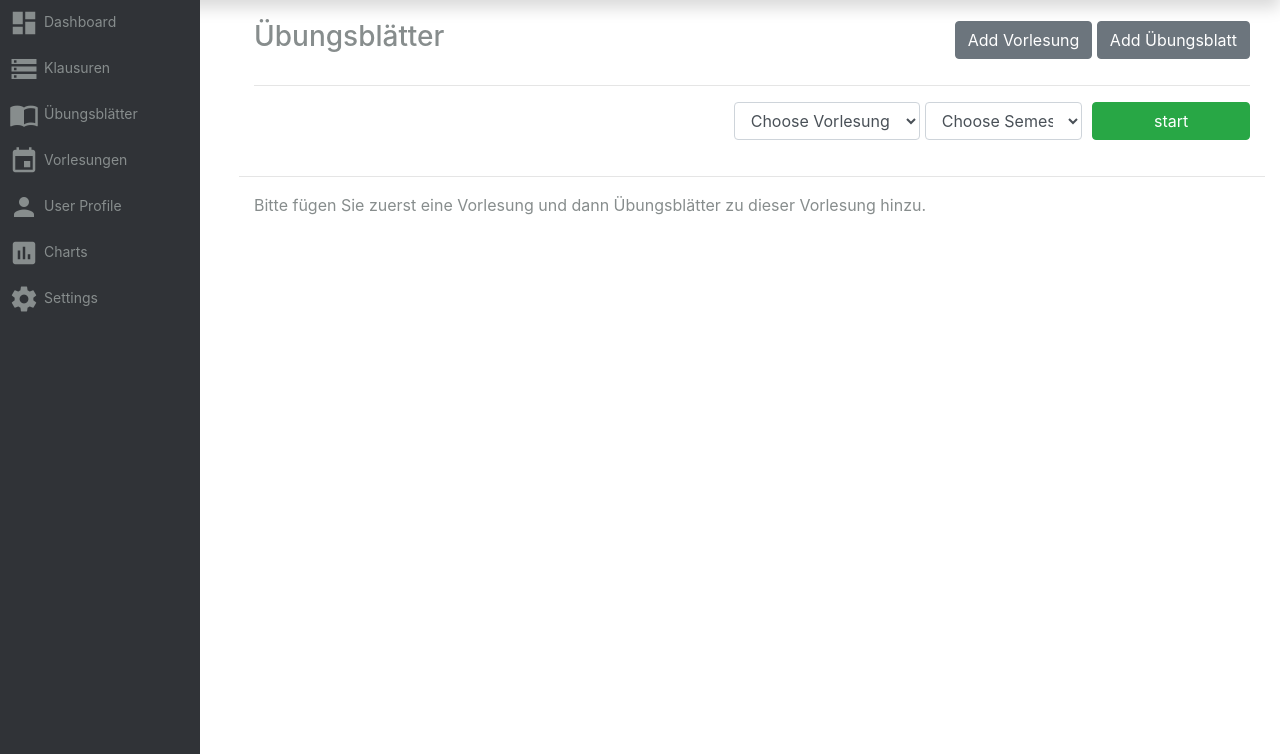
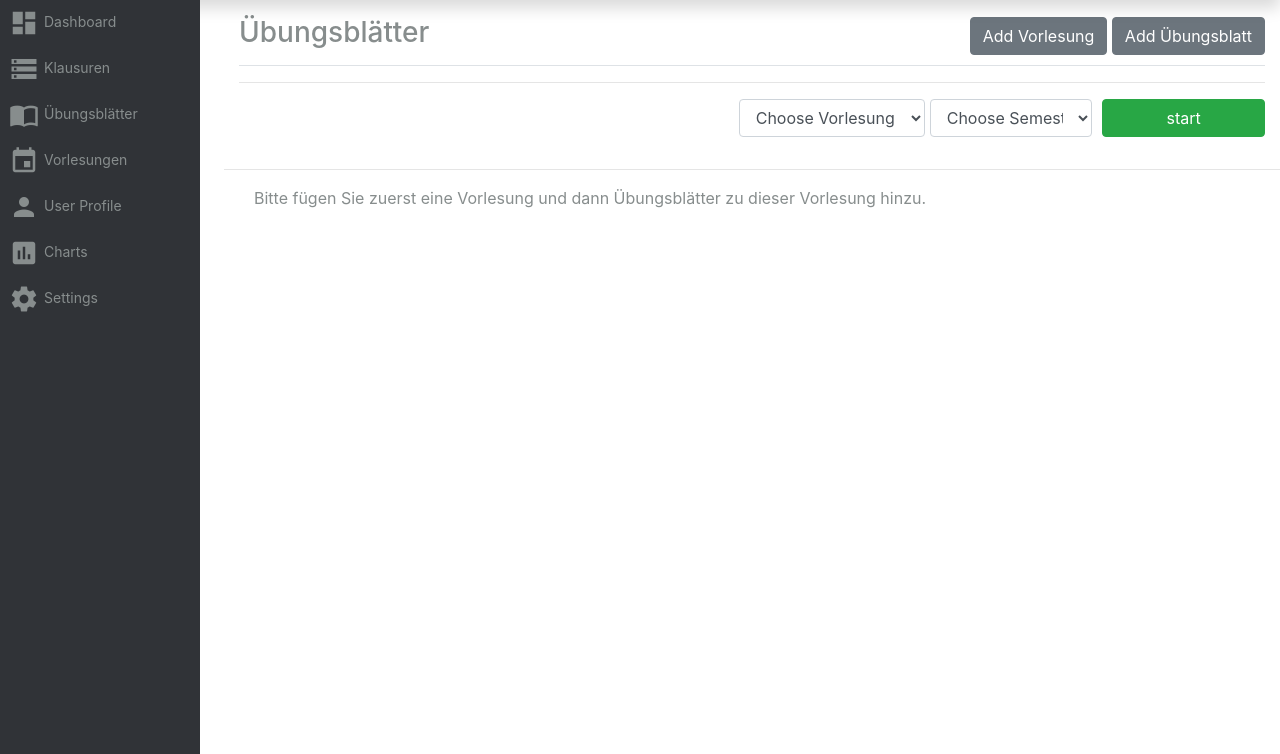
Before and after one commit to seiKreativ/studyAcc, a Node server app: page /uebungsblaetter in a window 1280 px wide. Shown: the part 46-800 px from the top of the page. Run offline with Node 20, Linux system fonts and the light colour scheme; the visitor is signed in with stand-in values (Sample User, id 1); data that the repository does not hold is empty; some libraries are stand-ins or nearby versions.

Commit message:
layout changes

```diff
--- a/views/dashboard.ejs
+++ b/views/dashboard.ejs
@@ -35,8 +35,6 @@
     <% include ./partials/tableVorlesungen %>
 
 </div>
-<br>
-<br><br>
 
 
 </div>
--- a/views/uebungsblaetter.ejs
+++ b/views/uebungsblaetter.ejs
@@ -1,5 +1,5 @@
-<div class="container pb-1 pt-1">
-    <div class="d-flex justify-content-between  align-items-center pt-3 pb-2 mb-3">
+<div class="d-flex justify-content-between flex-wrap flex-md-nowrap align-items-center pt-3 pb-2 mb-3 border-bottom">
+
     <h1 class="h3">Übungsblätter</h1>
     <div class="justify-content-end">
         <button type="button" class="btn btn-secondary" onclick="location.href = '/vorlesungen/addVorlesung'">Add Vorlesung</button>
@@ -35,5 +35,6 @@
     <hr>
 
 </form>
+<div class="container" style="height: 23em; overflow: auto;">
     <% include ./partials/tableUebungsblaetter %>
 </div>
```
Lines whose indentation alone changed are shown as unchanged.
